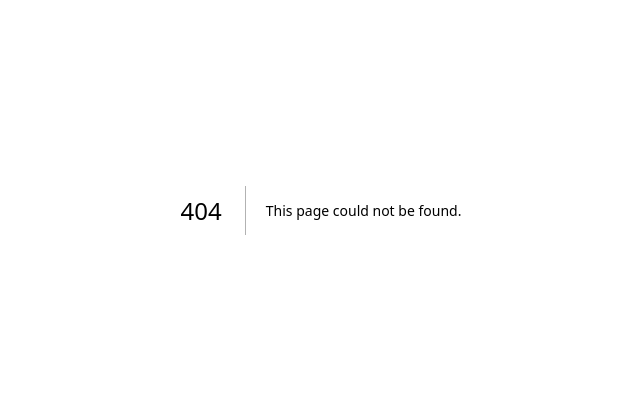
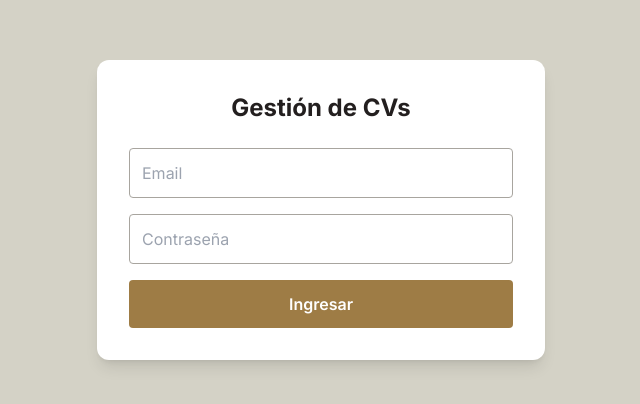
Before and after one commit to Gastroempleo/Cvs-Locales, a Next.js app: page /login in a window 1280 px wide. Before the commit this address had no page. Shown: the part 190-594 px from the top of the page, without its empty margins (319-959 px from the left). Built offline with nearby package versions, Linux system fonts and the light colour scheme; no server answers.

Commit message:
Implement login page with email and password

```diff
--- /dev/null
+++ b/app/login/page.tsx
@@ -0,0 +1,69 @@
+'use client'
+
+import { useState } from 'react'
+import { useRouter } from 'next/navigation'
+import { createClient } from '@/lib/supabase/client'
+import toast from 'react-hot-toast'
+
+export default function LoginPage() {
+  const [email, setEmail] = useState('')
+  const [password, setPassword] = useState('')
+  const [loading, setLoading] = useState(false)
+  const router = useRouter()
+  const supabase = createClient()
+
+  const handleLogin = async (e: React.FormEvent) => {
+    e.preventDefault()
+    setLoading(true)
+
+    const { data, error } = await supabase.auth.signInWithPassword({ email, password })
+    if (error) {
+      toast.error('Credenciales incorrectas')
+      setLoading(false)
+      return
+    }
+
+    const role = data.user?.user_metadata?.role
+    if (role === 'admin') router.push('/admin')
+    else router.push('/local')
+    setLoading(false)
+  }
+
+  return (
+    <div className="min-h-screen flex items-center justify-center p-4" style={{ backgroundColor: '#d4d2c6' }}>
+      <div className="bg-white p-8 rounded-xl shadow-lg w-full max-w-md">
+        <h1 className="text-2xl font-bold mb-6 text-center" style={{ color: '#231f1f' }}>Gestión de CVs</h1>
+        <form onSubmit={handleLogin} className="space-y-4">
+          <input
+            type="email"
+            placeholder="Email"
+            value={email}
+            onChange={e => setEmail(e.target.value)}
+            className="w-full p-3 rounded border focus:outline-none focus:ring-2"
+            style={{ borderColor: '#a8a59f' }}
+            required
+          />
+          <input
+            type="password"
+            placeholder="Contraseña"
+            value={password}
+            onChange={e => setPassword(e.target.value)}
+            className="w-full p-3 rounded border focus:outline-none focus:ring-2"
+            style={{ borderColor: '#a8a59f' }}
+            required
+          />
+          <button
+            type="submit"
+            disabled={loading}
+            className="w-full py-3 rounded font-semibold text-white transition-colors"
+            style={{ backgroundColor: loading ? '#a8a59f' : '#9e7c45' }}
+            onMouseOver={e => !loading && (e.currentTarget.style.backgroundColor = '#755a2d')}
+            onMouseOut={e => !loading && (e.currentTarget.style.backgroundColor = '#9e7c45')}
+          >
+            {loading ? 'Ingresando...' : 'Ingresar'}
+          </button>
+        </form>
+      </div>
+    </div>
+  )
+}
```
